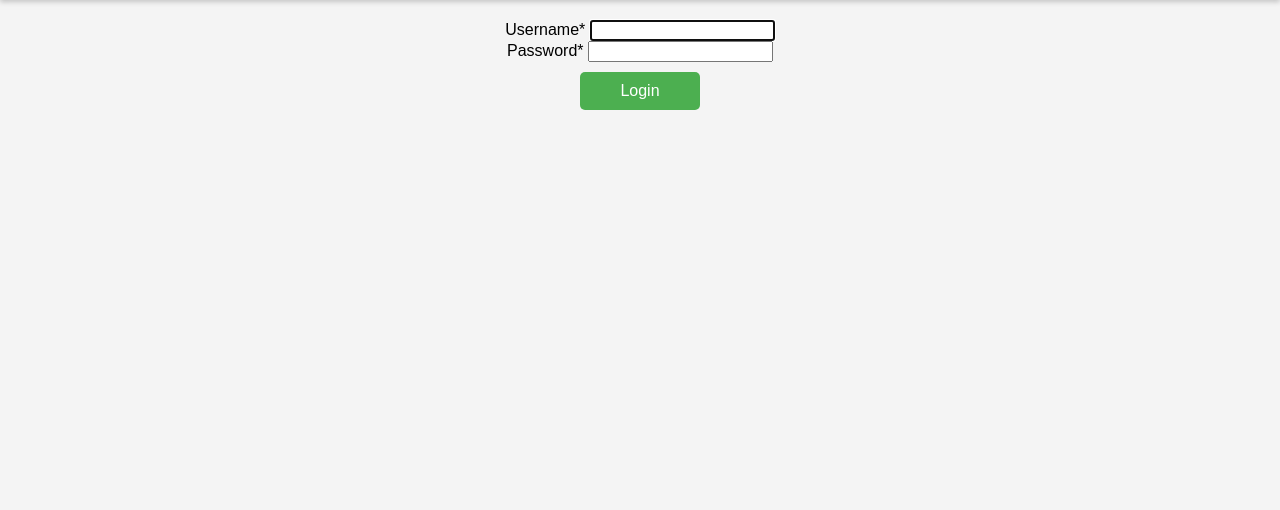
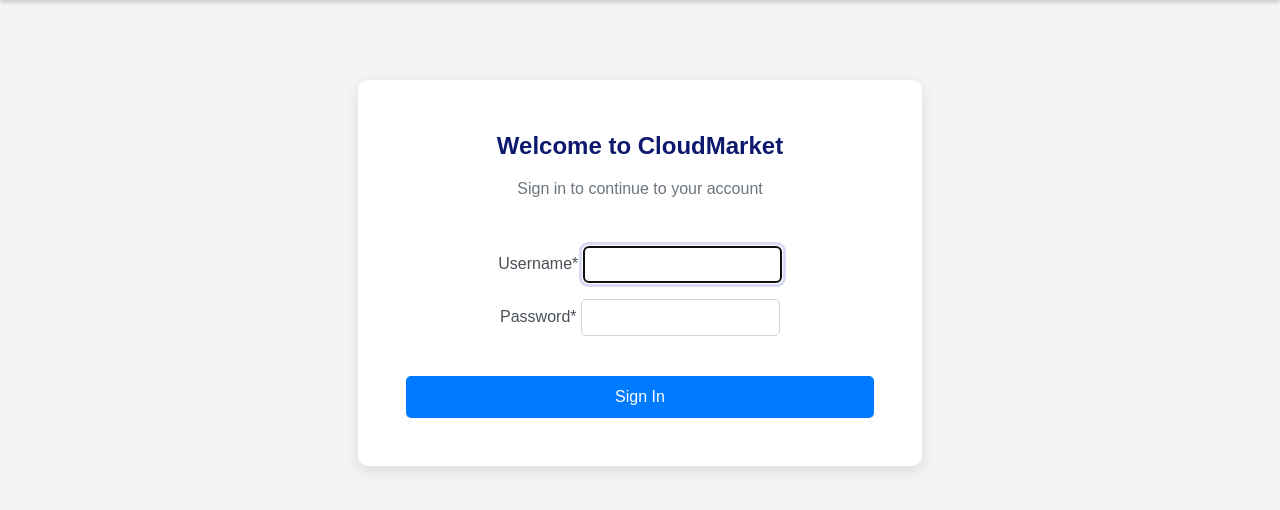
Before and after one commit to woyeta/CloudMarket, a Django app: page /login/ in a window 1280 px wide. Shown: the part 56-566 px from the top of the page. Run offline with Django 5.2, Linux system fonts and the light colour scheme; some libraries are stand-ins or nearby versions.

Commit message:
styled the login page

```diff
--- a/marketplace/templates/registration/login.html
+++ b/marketplace/templates/registration/login.html
@@ -5,36 +5,115 @@
 
 {% block content %}
 <style>
+    .login-container {
+        max-width: 500px;
+        margin: 5rem auto;
+        padding: 2rem;
+        border-radius: 10px;
+        box-shadow: 0 5px 15px rgba(0, 0, 0, 0.1);
+        background-color: #fff;
+    }
+
+    .login-header {
+        text-align: center;
+        margin-bottom: 2rem;
+    }
+
+    .login-header h2 {
+        color:rgb(13, 25, 111);
+        font-weight: 600;
+    }
+
+    .login-header p {
+        color: #6c757d;
+    }
+
+    .login-form {
+        padding: 1rem;
+    }
+
+    .login-form label {
+        font-weight: 500;
+        color: #495057;
+    }
+
+    .login-form input {
+        border-radius: 5px;
+        padding: 10px;
+        border: 1px solid #ced4da;
+        margin-bottom: 1rem;
+        transition: border-color 0.15s ease-in-out, box-shadow 0.15s ease-in-out;
+    }
+
+    .login-form input:focus {
+        border-color:rgb(103, 111, 220);
+        box-shadow: 0 0 0 0.25rem rgba(103, 111, 220, 0.25);
+    }
 
     .login-form button,
     .login-form .btn {
-        width: 10%;
-        align-self: center;
-        background-color: #4CAF50 !important;
+        width: 100%;
+        background-color: #007bff !important;
         color: white !important;
         border: none !important;
-        padding: 10px;
+        padding: 12px;
         border-radius: 5px;
         cursor: pointer;
         font-size: 16px;
-        margin-top: 10px;
-        text-align: center;
+        font-weight: 500;
+        margin-top: 1.5rem;
+        transition: background-color 0.3s ease;
     }
 
     .login-form button:hover,
     .login-form .btn:hover {
-        background-color: #45a049 !important;
+        background-color: #0056b3 !important;
+        transform: translateY(-2px);
     }
 
+    .additional-links {
+        text-align: center;
+        margin-top: 1.5rem;
+    }
 
+    .additional-links a {
+        color:rgb(236, 16, 16);
+        text-decoration: none;
+        font-size: 14px;
+        margin: 0 10px;
+    }
+
+    .additional-links a:hover {
+        text-decoration: underline;
+    }
+
+    /* Responsive adjustments */
+    @media (max-width: 576px) {
+        .login-container {
+            margin: 2rem auto;
+            padding: 1.5rem;
+        }
+    }
 </style>
 
 {% if not user.is_authenticated %}
-    <form method="POST" class="login-form">
-        {% csrf_token %}
-        {{ form|crispy }}
-        <button type="submit" class="btn">Login</button>
-    </form>
+<div class="container">
+    <div class="row">
+        <div class="col-12">
+            <div class="login-container">
+                <div class="login-header">
+                    <h2>Welcome to CloudMarket</h2>
+                    <p>Sign in to continue to your account</p>
+                </div>
+                <form method="POST" class="login-form">
+                    {% csrf_token %}
+                    {{ form|crispy }}
+                    <button type="submit" class="btn btn-success">Sign In</button>
+                </form>
+            </div>
+        </div>
+    </div>
+</div>
 {% else %}
     {% if user.user_type == 'developer' %}
         <script>
```
